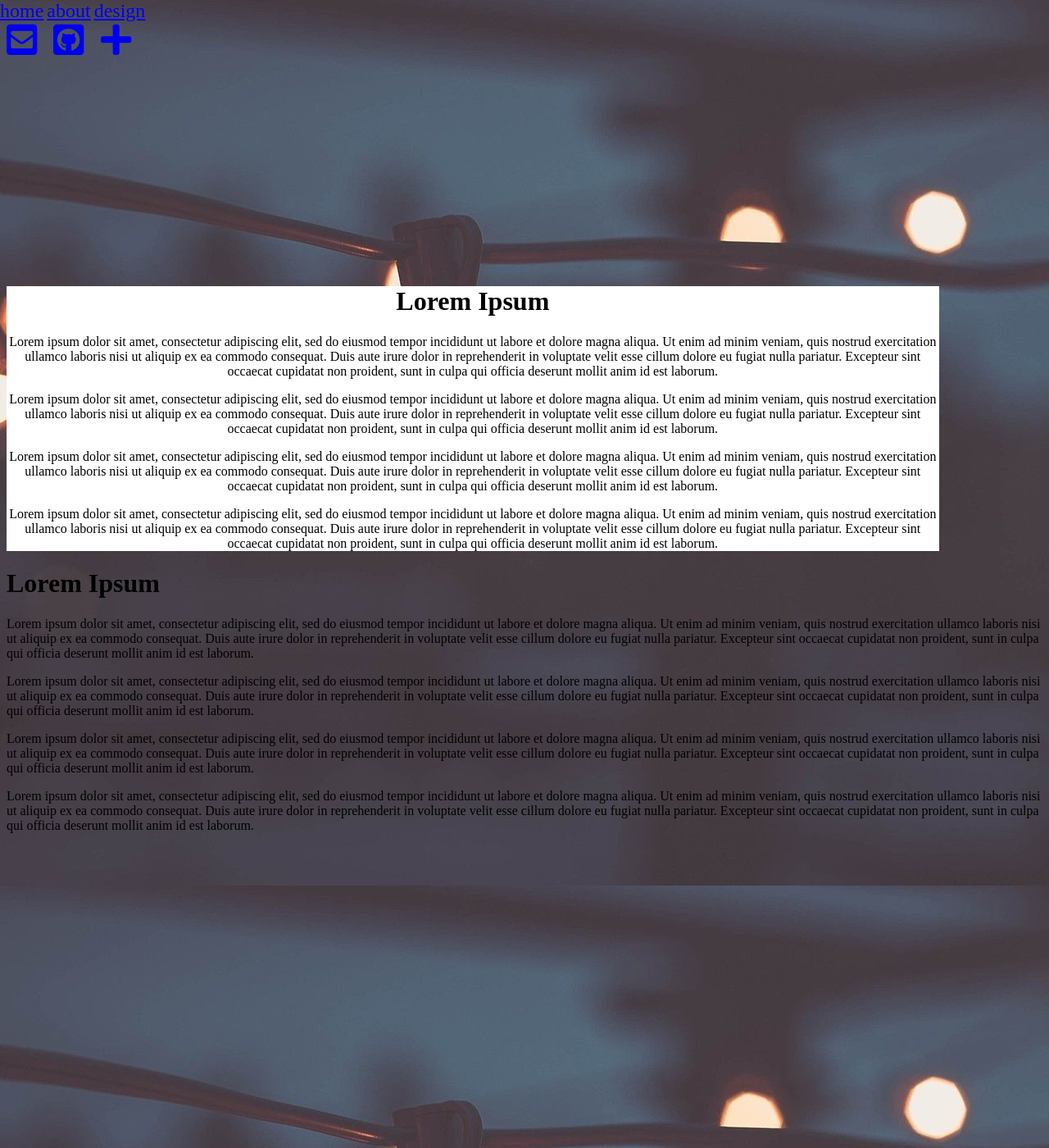
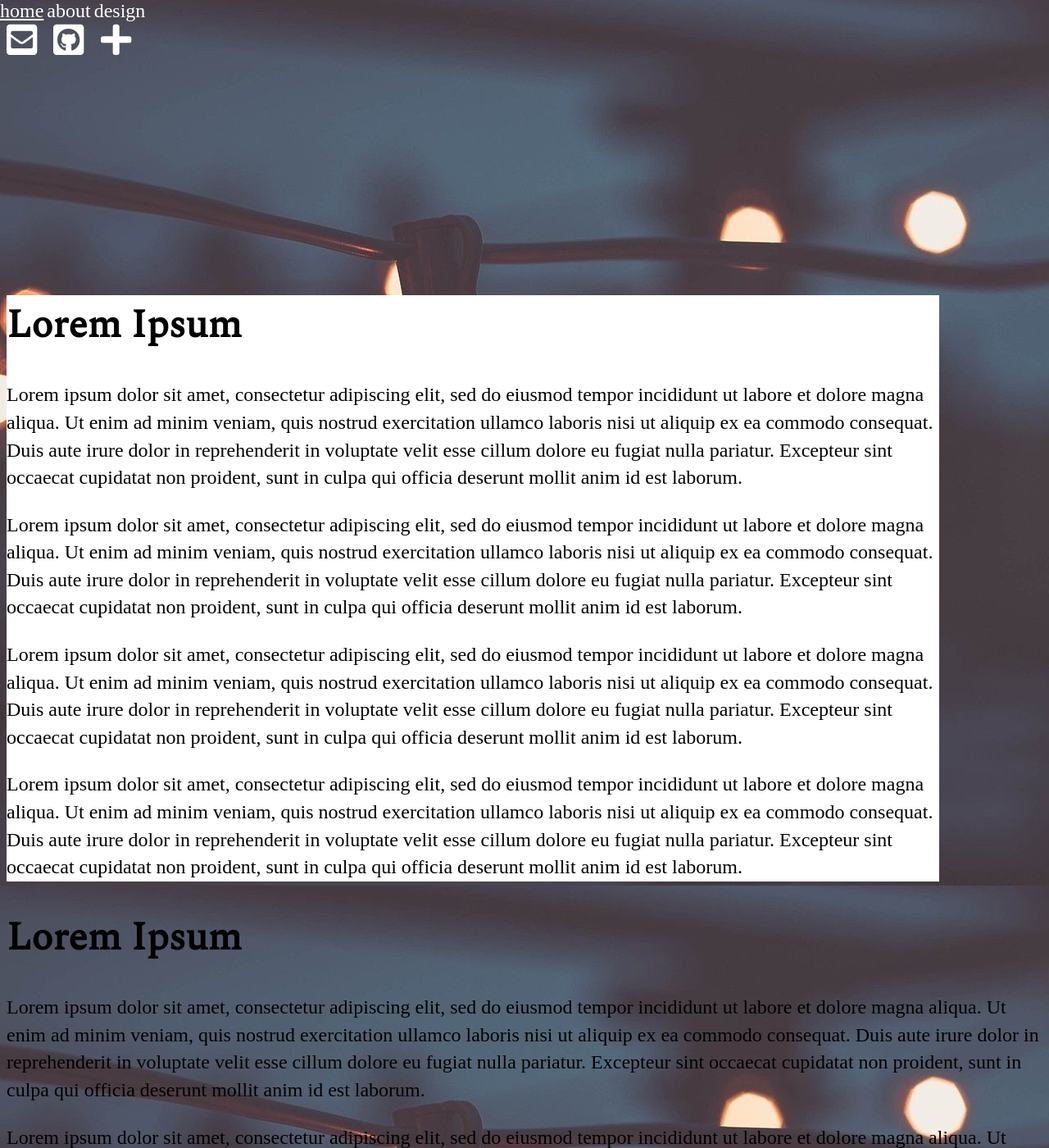
Before and after one commit to caIcutec/caIcutec.github.io, a Jekyll site: the page built from index.html, in a window 1280 px wide and 1400 px high. Shown: the whole window at 82% size. Built offline with Jekyll 4.4.1, drawn with Linux system fonts in a browser that asks for light colours; nearby versions of some CDN libraries.

Commit message:
Update main.css

```diff
--- a/css/main.css
+++ b/css/main.css
@@ -5,23 +5,23 @@
     top:10%
 }
 
-.a {
+a {
     text-decoration: none;
     color: #ffffff;
 }
 
-.a:hover {
+a:hover {
     text-decoration: underline;
 }
 
-.h1 {
+h1 {
     font-size: 3em;
     font-family: 'Spectral', serif;
     text-alignment: center;
     color: #000000;
 }
 
-.p {
+p {
     font-size: 1.5em;
     line-height: 1.4em;
     color: #000000;
@@ -29,8 +29,8 @@
 
 .container{
     top:40%;
+    right:5%;
     width: 90%;
-    text-align: center;
     background-color: #ffffff;
 }
 
```
